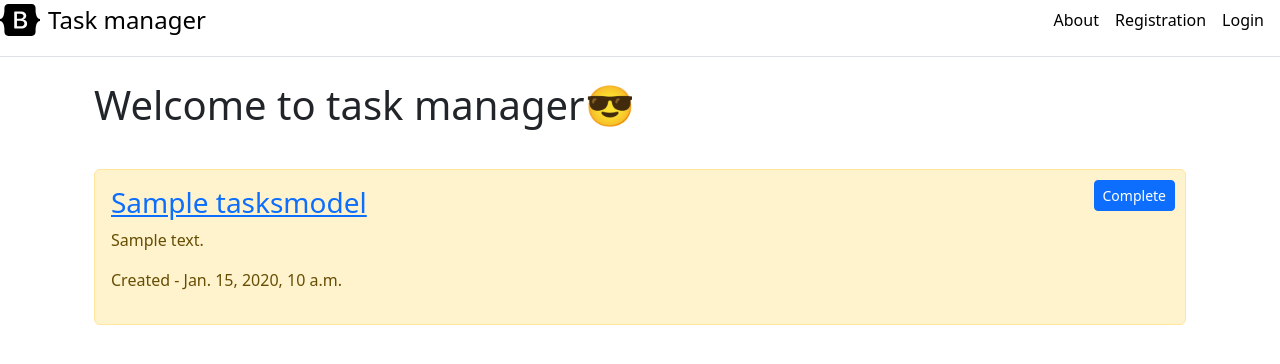
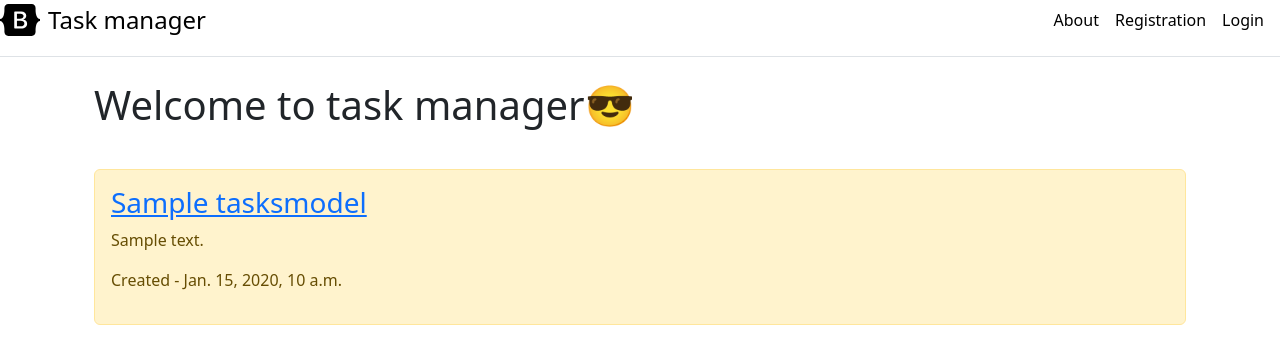
Before and after one commit to LazevAnton/alaziev_taskmanagerDjango, a Django app: page / in a window 1280 px wide. Shown: the top 364 px of the page. Run offline with Django 4.2, Linux system fonts and the light colour scheme; tables that the repository leaves empty hold one stand-in row (values such as "Sample post").

Commit message:
Список всех таксов(шаблон)

```diff
--- a/TaskManagement/templates/tasks_list.html
+++ b/TaskManagement/templates/tasks_list.html
@@ -13,13 +13,6 @@
                     <h3><a href="{% url 'TaskManagement:task_detail' t.uuid %}">{{ t.title }}</a></h3>
                     <p>{{ t.description }}</p>
                     <p>Created - {{ t.created_at }}</p>
-                    <form method="post" action="{% url 'TaskManagement:task_delete' t.uuid %}">
-                        {% csrf_token %}
-                        <button type="submit" class="btn btn-primary btn-sm"
-                                style="position: absolute; top: 10px; right: 10px;">
-                            Complete
-                        </button>
-                    </form>
                 </div>
             {% endfor %}
         {% else %}
```
